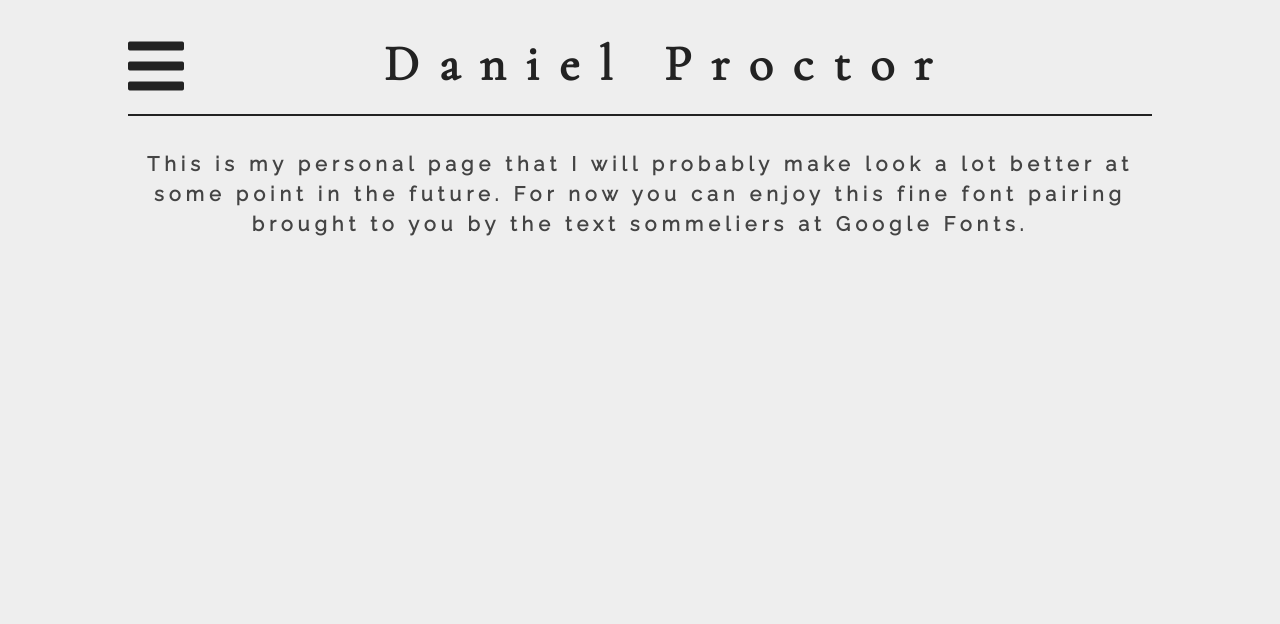
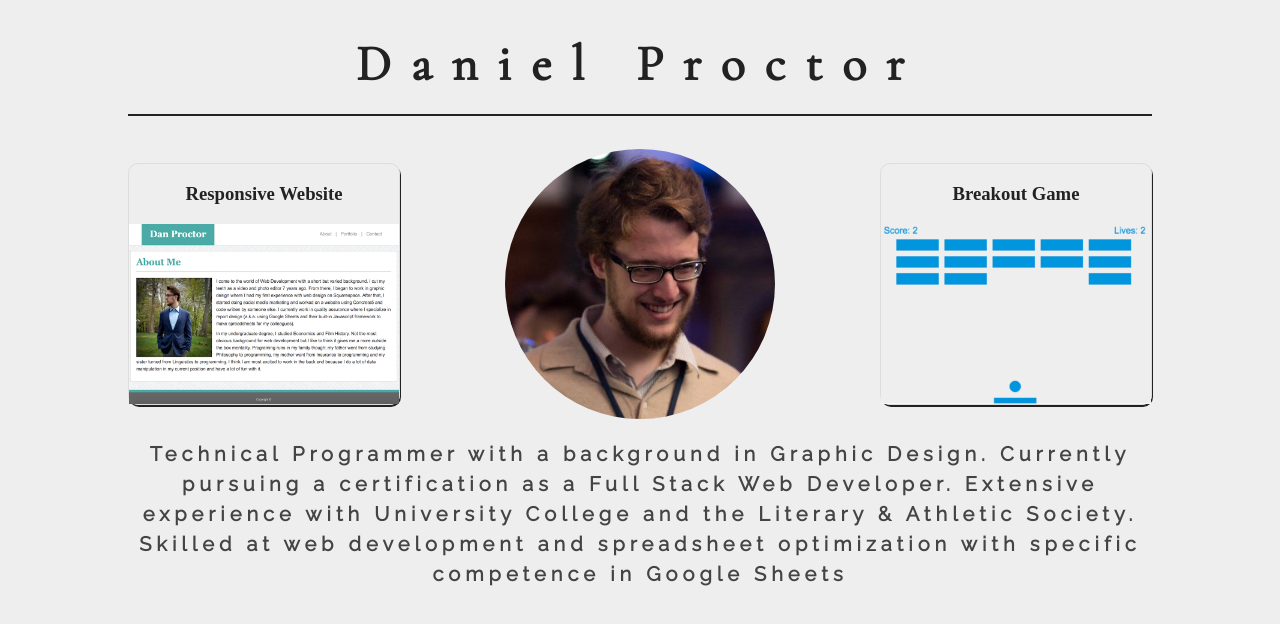
Before and after one commit to dproc96/dproc96.github.io, a plain HTML site: page index.html in a window 1280 px wide. Drawn offline with nearby package versions, Linux system fonts and the light colour scheme.

Commit message:
Updated website to include projects

```diff
--- a/index.html
+++ b/index.html
@@ -13,13 +13,27 @@
 
     <body>
         <header>
-            <i class="fas fa-bars fa-4x"></i>
-
             <h1>Daniel Proctor</h1>
         </header>
 
         <main>
-            <p>This is my personal page that I will probably make look a lot better at some point in the future. For now you can enjoy this fine font pairing brought to you by the text sommeliers at Google Fonts.</p>
+            <div class="flex">
+                <a href="https://dproc96.github.io/Responsive-Portfolio/">
+                    <h3>Responsive Website</h3>
+
+                    <img src="assets/images/responsive.png" alt="">
+                </a>
+
+                <img class="profile" src="assets/images/profile.jpg" alt="">
+
+                <a href="https://dproc96.github.io/Breakout/">
+                    <h3>Breakout Game</h3>
+
+                    <img src="assets/images/breakout.png" alt="">
+                </a>
+            </div>
+
+            <p>Technical Programmer with a background in Graphic Design. Currently pursuing a certification as a Full Stack Web Developer. Extensive experience with University College and the Literary & Athletic Society. Skilled at web development and spreadsheet optimization with specific competence in Google Sheets</p>
         </main>
 
         <footer>
--- a/style.css
+++ b/style.css
@@ -10,6 +10,13 @@ p {
     letter-spacing: 5px;
     color: #444444;
     text-align: center;
+}
+
+img {
+    display: block;
+    margin-right: auto;
+    margin-left: auto;
+    width: 270px;
 }
 
 h1 {
@@ -29,7 +36,31 @@ body {
     margin: auto;
 }
 
+a {
+    text-decoration: none;
+    color: #222222;
+    text-align: center;
+    box-shadow: 1px 2px;
+    border: 1px solid #dddddd;
+    border-radius: 10px;
+}
+
+a:hover {
+    filter: brightness(50%);
+}
+
 .fa-bars {
     float: left;
     color: #222222;
 }
+
+.flex {
+    display: flex;
+    align-items: center;
+    justify-content: space-around;
+    flex-wrap: wrap;
+}
+
+.profile {
+    border-radius: 100%;
+}
```
Also changed, not shown: assets/images/breakout.png (added), assets/images/profile.jpg (added), assets/images/responsive.png (added).
